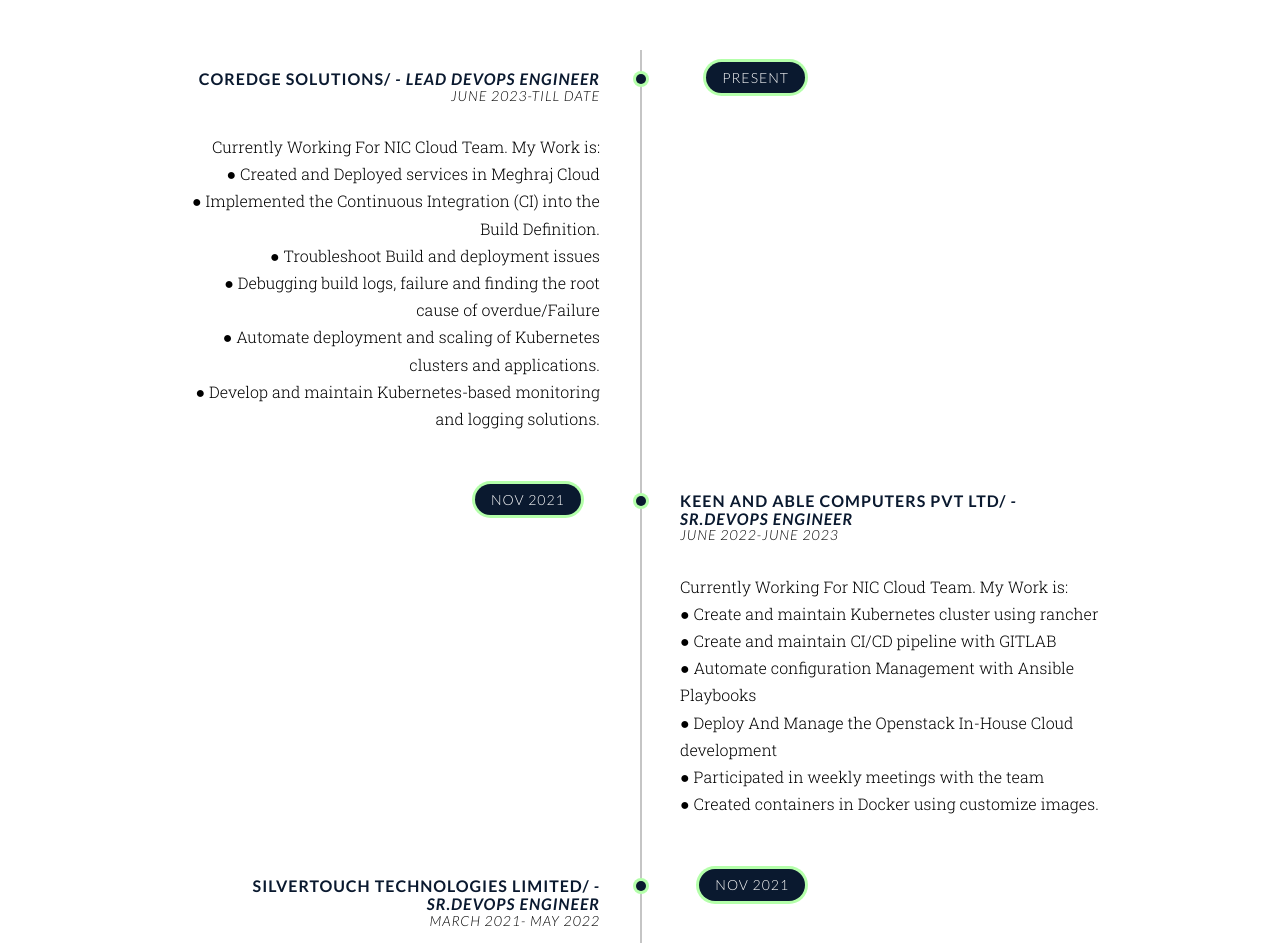
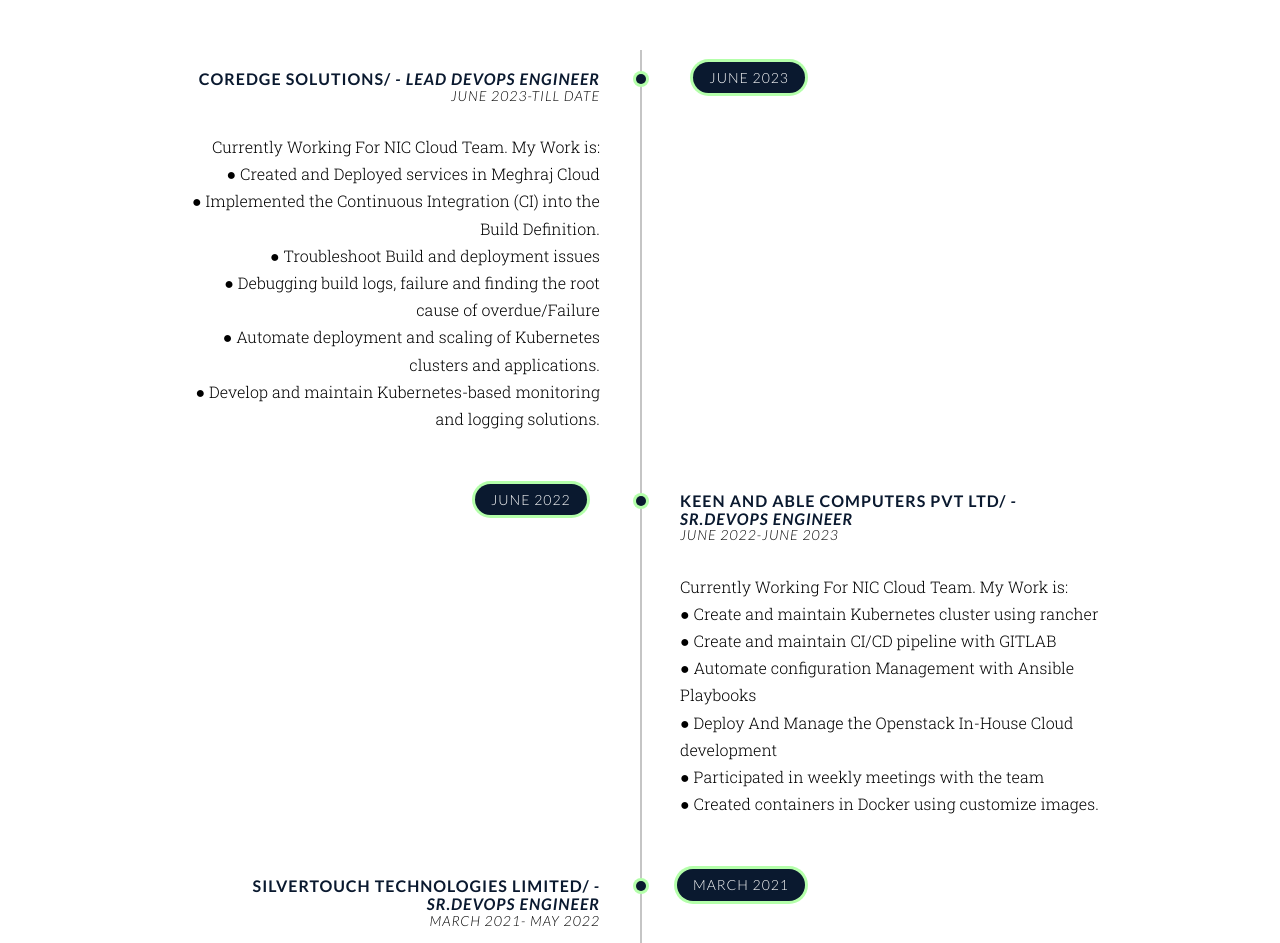
Before and after one commit to vineetkumar03/vineetkumar03.github.io, a plain HTML site: page index.html in a window 1280 px wide. Shown: the part 4008-4951 px from the top of the page. Drawn offline with nearby package versions, Linux system fonts and the light colour scheme.

Commit message:
Update Time Line in index.html on dated 230123
Update Time Line in index.html on dated 230123

```diff
--- a/index.html
+++ b/index.html
@@ -323,7 +323,7 @@
                     </p>
                     </div>
                     <div class="time">
-                      <h4>Present</h4>
+                      <h4>JUNE 2023</h4>
                     </div>
                 </li>
 
@@ -342,7 +342,7 @@
                     </p>
                     </div>
                     <div class="time">
-                      <h4>NOV 2021</h4>
+                      <h4>JUNE 2022</h4>
                     </div>
                   </li>
 
@@ -361,7 +361,7 @@
                     </p>
                     </div>
                     <div class="time">
-                      <h4>NOV 2021</h4>
+                      <h4>MARCH 2021</h4>
                     </div>
                   </li>
 
```
